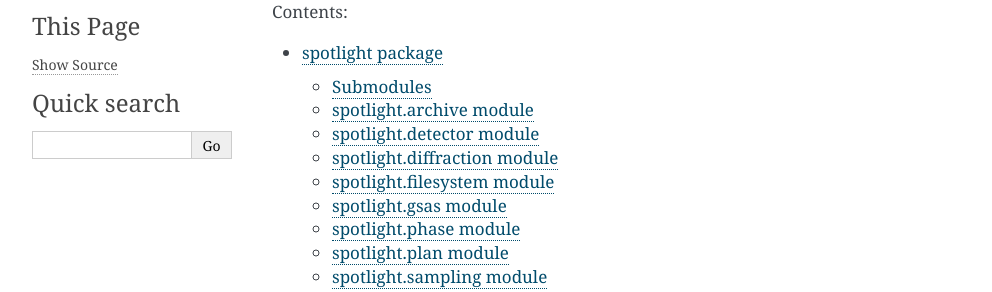
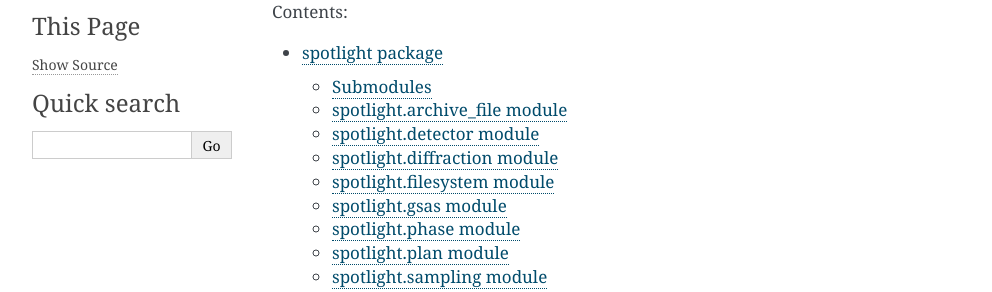
Before and after one commit to lanl/spotlight, a Sphinx documentation site: the page built from docs/index.rst, in a window 1280 px wide. Shown: the part 159-451 px from the top of the page, without its empty margins (148-1140 px from the left). Built offline with Sphinx 7.4.7, drawn with Linux system fonts in a browser that asks for light colours.

Commit message:
Update module name.

```diff
--- a/docs/spotlight.rst
+++ b/docs/spotlight.rst
@@ -4,10 +4,10 @@ spotlight package
 Submodules
 ----------
 
-spotlight.archive module
+spotlight.archive_file module
 ------------------------
 
-.. automodule:: spotlight.archive
+.. automodule:: spotlight.archive_file
     :members:
     :undoc-members:
     :show-inheritance:
```
